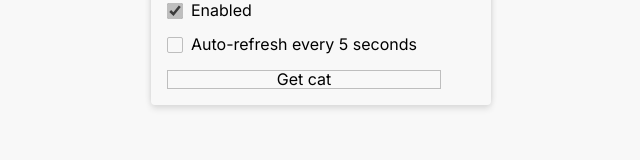
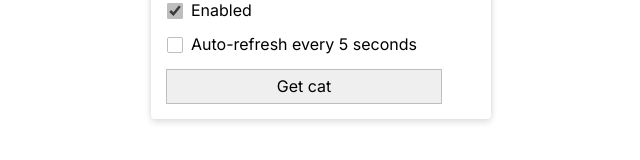
Before and after one commit to mirzaianov/test-get-cat, a React (Vite) app: page / in a window 1280 px wide. Shown: the part 182-342 px from the top of the page, without its empty margins (319-959 px from the left). Built offline with nearby package versions, Linux system fonts and the light colour scheme.

Commit message:
feat: Add button styles

```diff
--- a/src/components/button.module.css
+++ b/src/components/button.module.css
@@ -1,8 +1,9 @@
 .button {
-  background-color: var(--neutral-10);
-  border: 1px solid var(--neutral-20);
-  padding: var(--button-padding);
+  border: none;
+  outline: 1px solid var(--neutral-20);
+  padding: var(--xs) var(--m);
   cursor: pointer;
+  transition: all 0.3s ease-in-out;
 
   &:hover {
     background-color: var(--neutral-20);
@@ -11,4 +12,8 @@
   &:disabled {
     cursor: not-allowed;
   }
+
+  &:active {
+    transform: scale(1.05);
+  }
 }
--- a/src/components/controls.module.css
+++ b/src/components/controls.module.css
@@ -18,7 +18,6 @@ input[type='checkbox'] {
   height: 1rem;
   border-radius: 0.125rem;
   appearance: none;
-  background-color: var(--neutral-10);
   border: 1px solid var(--neutral-20);
   transition: all 0.3s ease-in-out;
 }
--- a/src/index.css
+++ b/src/index.css
@@ -4,10 +4,10 @@
 body {
   font-family: 'Inter', sans-serif;
   color: var(--neutral-90);
-  background-color: var(--neutral-10);
+  background-color: var(--neutral-00);
   display: flex;
   justify-content: center;
-  padding-top: 1rem;
+  padding: 1rem 0;
 }
 
 h1 {
@@ -22,12 +22,12 @@ h1 {
 
 @media (min-width: 768px) {
   body {
-    padding-top: 2rem;
+    padding: 2rem 0;
   }
 }
 
 @media (min-width: 1280px) {
   body {
-    padding-top: 4rem;
+    padding: 4rem 0;
   }
 }
```
